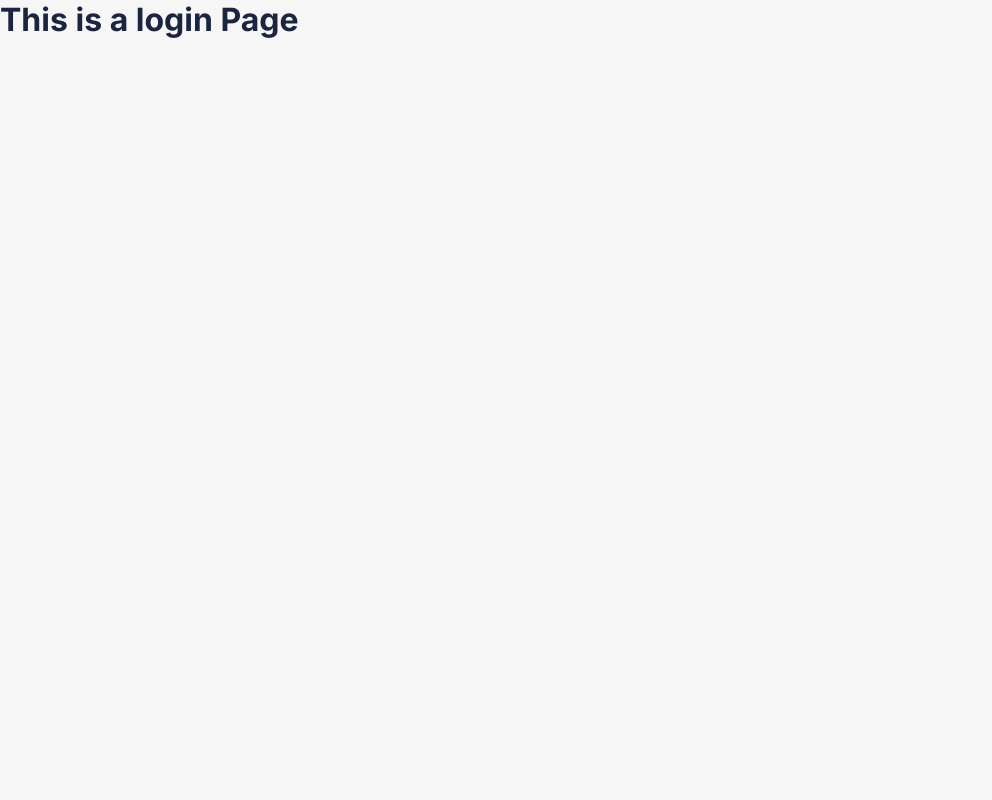
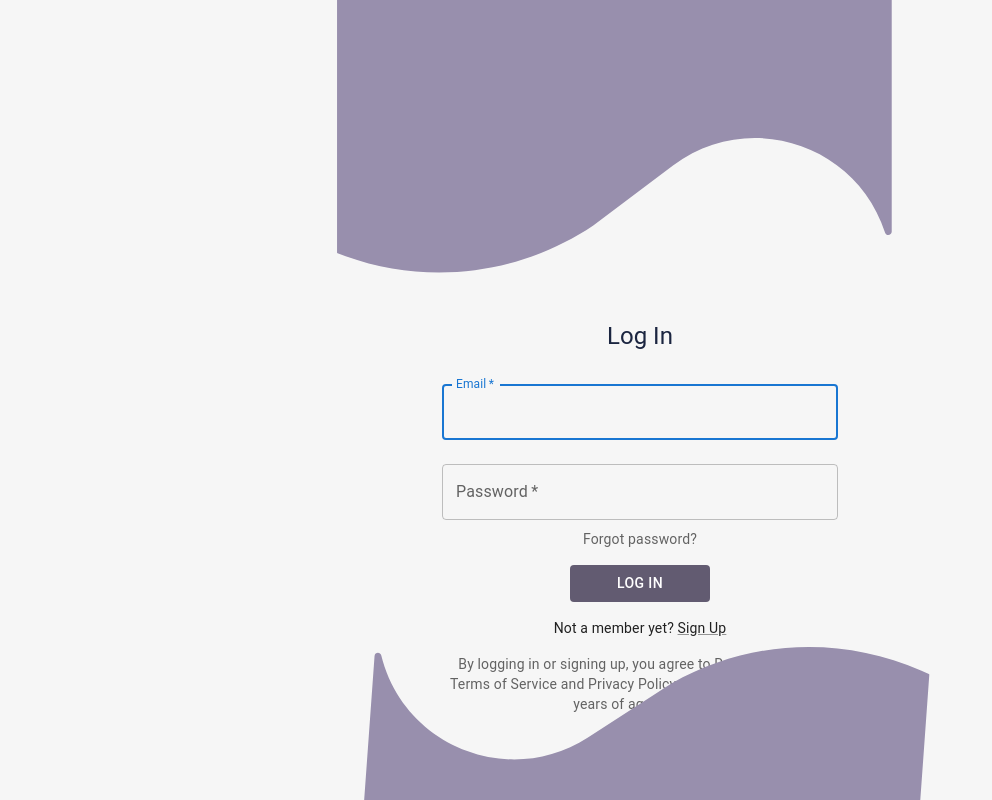
Before and after one commit to juliasut/Retired-Not-Tired, a React (Create React App) app: page /login in a window 1280 px wide. Shown: the whole page, without its empty margins (0-992 px from the left). Built offline with nearby package versions, Linux system fonts and the light colour scheme; no server answers; the HTML template or start-up script is replaced by a standard one.

Commit message:
Create login page

```diff
--- a/package.json
+++ b/package.json
@@ -3,6 +3,10 @@
   "version": "0.1.0",
   "private": true,
   "dependencies": {
+    "@emotion/react": "^11.10.5",
+    "@emotion/styled": "^11.10.5",
+    "@mui/icons-material": "^5.10.9",
+    "@mui/material": "^5.10.13",
     "@react-query-firebase/database": "^1.0.0-dev.2",
     "@react-query-firebase/firestore": "^1.0.0-dev.7",
     "@tanstack/react-query": "^4.14.5",
--- a/src/pages/Login/Login.jsx
+++ b/src/pages/Login/Login.jsx
@@ -1,8 +1,106 @@
+import { Grid, Box, Button, Link, Typography, TextField } from '@mui/material';
+import Container from '@mui/material/Container';
+import { ReactComponent as BackgroundImage } from '../../assets/background.svg';
+
 const Login = () => {
+  const handleSubmit = (event) => {
+    event.preventDefault();
+    const data = new FormData(event.currentTarget);
+    console.log({
+      email: data.get('email'),
+      password: data.get('password'),
+    });
+  };
+
   return (
-    <div>
-      <h1>This is a login Page</h1>
-    </div>
+    <Container component="main" maxWidth="xs">
+      <BackgroundImage
+        color="#988FAD"
+        style={{
+          position: 'absolute',
+          left: 0,
+          top: 0,
+          width: '100%',
+          height: '100%',
+        }}
+      />
+      <Typography
+        component="h1"
+        variant="h5"
+        align="center"
+        sx={{ mt: 40, mb: 2 }}
+      >
+        Log In
+      </Typography>
+      <Box component="form" onSubmit={handleSubmit} noValidate>
+        <TextField
+          margin="normal"
+          required
+          fullWidth
+          id="email"
+          label="Email"
+          name="email"
+          autoComplete="email"
+          autoFocus
+        />
+        <TextField
+          margin="normal"
+          required
+          fullWidth
+          name="password"
+          label="Password"
+          type="password"
+          id="password"
+          autoComplete="current-password"
+        />
+        <Grid
+          container
+          direction="column"
+          justifyContent="center"
+          alignItems="center"
+        >
+          <Grid item xs>
+            <Link
+              href="#"
+              variant="body2"
+              color="text.secondary"
+              underline="hover"
+              sx={{ align: 'center' }}
+            >
+              Forgot password?
+            </Link>
+          </Grid>
+          <Grid item xs>
+            <Button
+              type="submit"
+              variant="contained"
+              disableElevation={true}
+              sx={{ mt: 2, mb: 2, width: 140, backgroundColor:  '#625b71'}}
+            >
+              Log In
+            </Button>
+          </Grid>
+          <Grid item>
+            <Typography variant="body2" color="text.primary" align="center">
+              {'Not a member yet? '}
+              <Link href="#" variant="body2" color="text.primary">
+                {'Sign Up'}
+              </Link>
+            </Typography>
+          </Grid>
+        </Grid>
+      </Box>
+      <Typography
+        variant="body2"
+        color="text.secondary"
+        align="center"
+        sx={{ mt: 2 }}
+      >
+        {
+          'By logging in or signing up, you agree to Retired Not Tired Terms of Service and Privacy Policy, confirm that you are 18 years of age or older. '
+        }
+      </Typography>
+    </Container>
   );
 };
 
```
Also changed, not shown: src/assets/background.svg (added).
